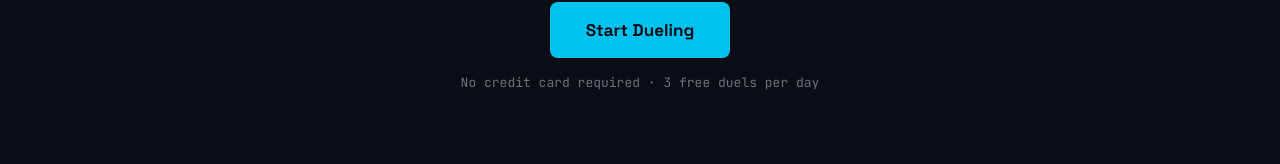
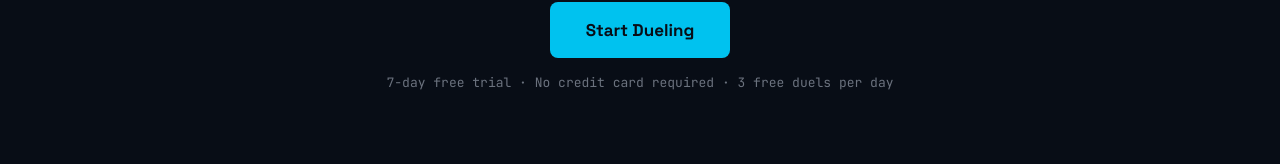
Before and after one commit to Nahom2162002/codeduel-web, a Next.js app: page / in a window 1280 px wide. Shown: the part 4132-4296 px from the top of the page. Built offline with nearby package versions, Linux system fonts and the light colour scheme.

Commit message:
Edited landing page

```diff
--- a/app/page.tsx
+++ b/app/page.tsx
@@ -380,7 +380,7 @@ export default function LandingPage() {
                     Start Dueling
                 </Link>
                 <div className={jetbrainsMono.className} style={{ fontSize: 13, color: 'oklch(55% 0.02 260)' }}>
-                    No credit card required · 3 free duels per day
+                    7-day free trial · No credit card required · 3 free duels per day
                 </div>
             </section>
 
```
